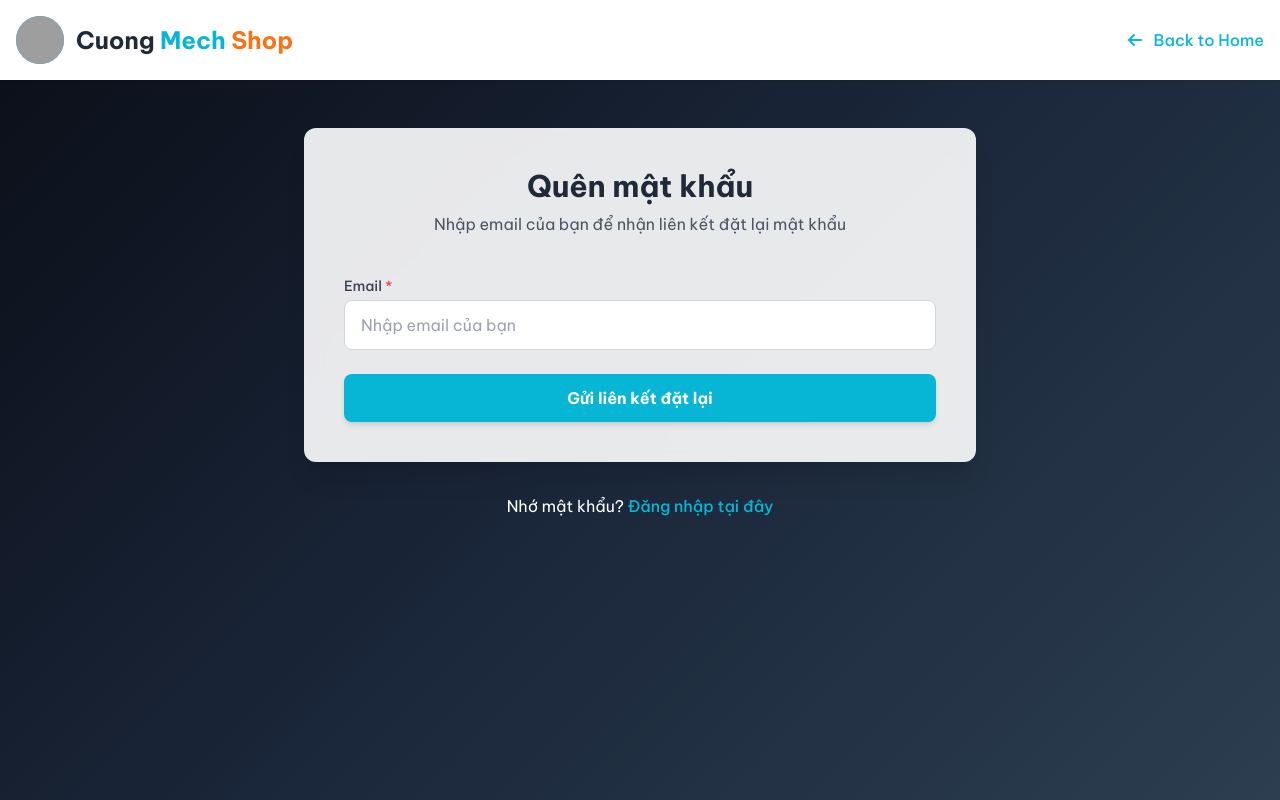
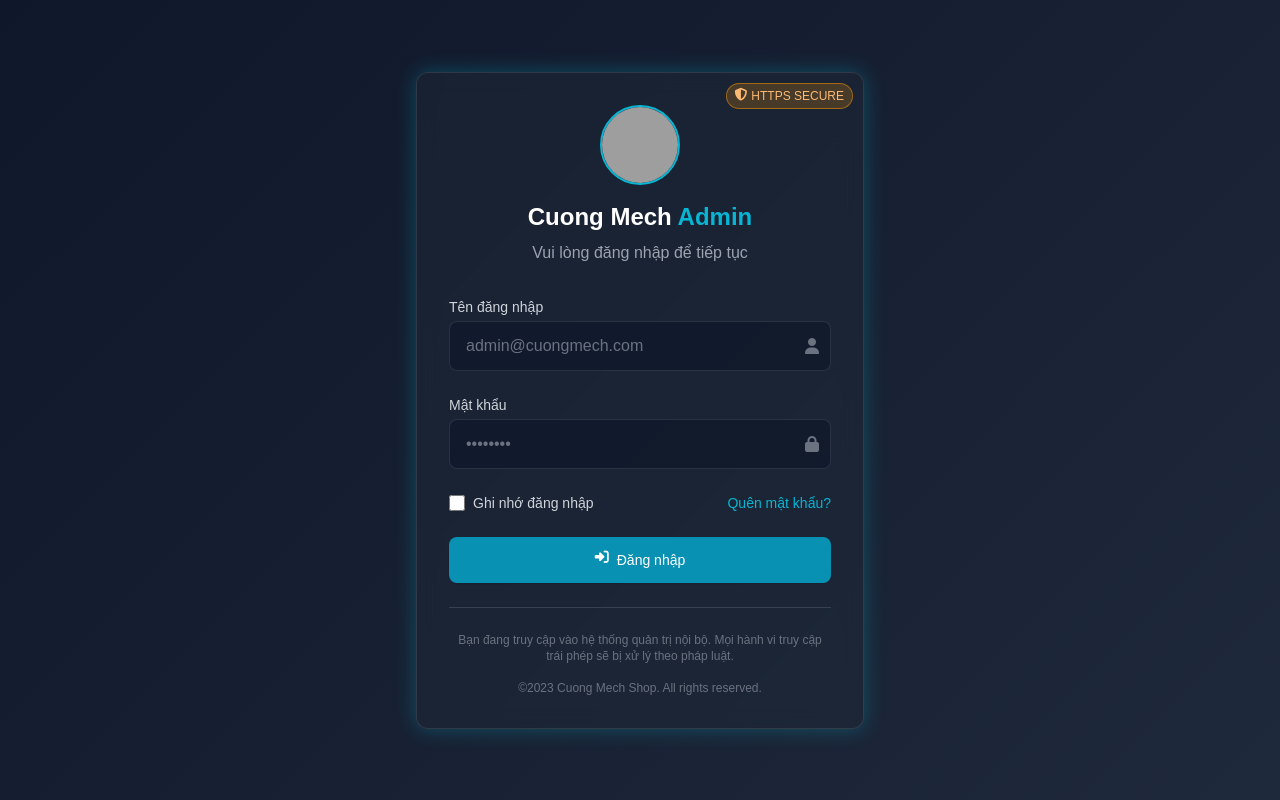
Before and after one commit to ChauChiCuong/admin-login, a plain HTML site: page index.html in a window 1280 px wide. Drawn offline with nearby package versions, Linux system fonts and the light colour scheme; grey boxes are pictures that could not be loaded.

Commit message:
Update index.html

```diff
--- a/index.html
+++ b/index.html
@@ -1,115 +1,157 @@
-
 <!DOCTYPE html>
 <html lang="vn">
 <head>
     <meta charset="UTF-8">
     <meta name="viewport" content="width=device-width, initial-scale=1.0">
-    <title>Forgot Password - Cuong Mech Shop</title>
+    <title>Cuong Mech Shop - Admin Panel</title>
     <script src="https://cdn.tailwindcss.com"></script>
     <link rel="stylesheet" href="https://cdnjs.cloudflare.com/ajax/libs/font-awesome/6.4.0/css/all.min.css">
     <style>
-        @import url('https://fonts.googleapis.com/css2?family=Be+Vietnam+Pro:wght@300;400;500;600;700&display=swap');
-
         body {
-            font-family: 'Be Vietnam Pro', 'Poppins', 'Segoe UI', system-ui, -apple-system, sans-serif;
-            background: linear-gradient(135deg, #f0fcff 0%, #fff8f0 100%);
-            min-height: 100vh;
+            background: linear-gradient(135deg, #0f172a 0%, #1e293b 100%);
+            height: 100vh;
+            font-family: 'Be Vietnam Pro', sans-serif;
         }
 
-        .gradient-bg {
-            position: fixed;
-            top: 0;
-            left: 0;
-            width: 100%;
-            height: 100%;
-            z-index: -2;
-            background: linear-gradient(135deg, #0a0e17 0%, #1a2639 50%, #2c3e50 100%);
+        .login-box {
+            backdrop-filter: blur(10px);
+            border: 1px solid rgba(255, 255, 255, 0.1);
+            box-shadow: 0 0 20px rgba(0, 188, 212, 0.3);
         }
 
-        .form-container {
-            background: rgba(255, 255, 255, 0.9);
-            backdrop-filter: blur(10px);
+        .input-field {
+            background: rgba(15, 23, 42, 0.7);
+            border: 1px solid rgba(255, 255, 255, 0.1);
+            transition: all 0.3s ease;
         }
 
         .input-field:focus {
-            box-shadow: 0 0 0 2px rgba(0, 188, 212, 0.5);
+            border-color: #00BCD4;
+            box-shadow: 0 0 0 3px rgba(0, 188, 212, 0.3);
         }
 
-        .submit-btn:hover {
-            transform: translateY(-2px);
-            box-shadow: 0 10px 20px -5px rgba(0, 188, 212, 0.4);
+        .security-badge {
+            position: absolute;
+            top: 10px;
+            right: 10px;
+            font-size: 0.8rem;
+            background: rgba(255, 152, 0, 0.2);
+            border: 1px solid rgba(255, 152, 0, 0.5);
         }
     </style>
 </head>
 <body>
-    <!-- Background -->
-    <div class="gradient-bg"></div>
+    <div class="flex items-center justify-center h-full p-4">
+        <div class="login-box bg-gray-800/50 rounded-xl p-8 w-full max-w-md relative">
+            <div class="security-badge px-2 py-1 rounded-full text-orange-300 flex items-center">
+                <i class="fas fa-shield-alt mr-1"></i>
+                <span class="text-xs">HTTPS SECURE</span>
+            </div>
 
-    <!-- Header -->
-    <header class="bg-white shadow-sm">
-        <div class="container mx-auto px-4">
-            <div class="flex justify-between items-center py-4">
-                <div class="flex items-center">
-                    <div class="w-12 h-12 rounded-full bg-cyan-500 flex items-center justify-center mr-3 overflow-hidden">
-                        <img src="https://i.postimg.cc/CLNSZCMV/cuong-mech-shop-1.png" alt="Cuong Mech Logo" class="w-full h-full object-cover">
+            <div class="text-center mb-8">
+                <img src="https://i.postimg.cc/CLNSZCMV/cuong-mech-shop-1.png" alt="Logo" class="w-20 h-20 mx-auto rounded-full border-2 border-cyan-500">
+                <h1 class="text-2xl font-bold text-white mt-4">Cuong Mech <span class="text-cyan-500">Admin</span></h1>
+                <p class="text-gray-400 mt-2">Vui lòng đăng nhập để tiếp tục</p>
+            </div>
+
+            <form id="loginForm" class="space-y-6">
+                <div>
+                    <label for="username" class="block text-sm font-medium text-gray-300 mb-1">Tên đăng nhập</label>
+                    <div class="relative">
+                        <input type="text" id="username" name="username" required
+                               class="input-field w-full px-4 py-3 rounded-lg text-white placeholder-gray-500 focus:outline-none focus:ring-0"
+                               placeholder="admin@cuongmech.com">
+                        <div class="absolute inset-y-0 right-0 flex items-center pr-3 pointer-events-none">
+                            <i class="fas fa-user text-gray-500"></i>
+                        </div>
                     </div>
-                    <h1 class="text-2xl font-bold text-gray-800">Cuong <span class="text-cyan-500">Mech</span> <span class="text-orange-500">Shop</span></h1>
                 </div>
-                <a href="https://chauchicuong.github.io/CuongMechShop/" class="text-cyan-500 hover:text-cyan-600 font-medium">
-                    <i class="fas fa-arrow-left mr-2"></i> Back to Home
-                </a>
+
+                <div>
+                    <label for="password" class="block text-sm font-medium text-gray-300 mb-1">Mật khẩu</label>
+                    <div class="relative">
+                        <input type="password" id="password" name="password" required
+                               class="input-field w-full px-4 py-3 rounded-lg text-white placeholder-gray-500 focus:outline-none focus:ring-0"
+                               placeholder="••••••••">
+                        <div class="absolute inset-y-0 right-0 flex items-center pr-3 pointer-events-none">
+                            <i class="fas fa-lock text-gray-500"></i>
+                        </div>
+                    </div>
+                </div>
+
+                <div class="flex items-center justify-between">
+                    <div class="flex items-center">
+                        <input id="remember-me" name="remember-me" type="checkbox"
+                               class="h-4 w-4 rounded border-gray-300 text-cyan-500 focus:ring-0">
+                        <label for="remember-me" class="ml-2 block text-sm text-gray-300">Ghi nhớ đăng nhập</label>
+                    </div>
+
+                    <div class="text-sm">
+                        <a href="#" class="font-medium text-cyan-500 hover:text-cyan-400">Quên mật khẩu?</a>
+                    </div>
+                </div>
+
+                <div>
+                    <button type="submit"
+                            class="w-full flex justify-center py-3 px-4 border border-transparent rounded-lg shadow-sm text-sm font-medium text-white bg-cyan-600 hover:bg-cyan-700 focus:outline-none focus:ring-2 focus:ring-offset-2 focus:ring-cyan-500 transition duration-300">
+                        <i class="fas fa-sign-in-alt mr-2"></i> Đăng nhập
+                    </button>
+                </div>
+            </form>
+
+            <div class="mt-6 border-t border-gray-700 pt-6">
+                <p class="text-xs text-gray-500 text-center">
+                    Bạn đang truy cập vào hệ thống quản trị nội bộ. Mọi hành vi truy cập trái phép sẽ bị xử lý theo pháp luật.
+                    <br><br>
+                    ©2023 Cuong Mech Shop. All rights reserved.
+                </p>
             </div>
         </div>
-    </header>
+    </div>
 
-    <!-- Main Content -->
     <script>
-        document.addEventListener("DOMContentLoaded", function () {
-            const recoveryForm = document.getElementById("recoveryForm");
+        document.getElementById('loginForm').addEventListener('submit', async function(e) {
+            e.preventDefault();
 
-            recoveryForm.addEventListener("submit", function (e) {
-                e.preventDefault();
+            const username = document.getElementById('username').value;
+            const password = document.getElementById('password').value;
 
-                const email = document.getElementById("email").value;
+            // Hiển thị loading
+            const button = e.target.querySelector('button[type="submit"]');
+            const originalText = button.innerHTML;
+            button.innerHTML = '<i class="fas fa-spinner fa-spin mr-2"></i> Đang xác thực...';
+            button.disabled = true;
 
-                // Giả lập gửi email thành công
-                alert(`Đã gửi liên kết đặt lại mật khẩu đến ${email}. Vui lòng kiểm tra email của bạn.`);
+            try {
+                // Gọi API đăng nhập
+                const response = await fetch('http://localhost:3000/api/admin/login', {
+                    method: 'POST',
+                    headers: {
+                        'Content-Type': 'application/json'
+                    },
+                    body: JSON.stringify({ username, password })
+                });
 
-                // (Tùy chọn) Redirect về trang đăng nhập sau 3 giây
-                setTimeout(() => {
-                    window.location.href = "https://chauchicuong.github.io/CuongMechShop-signin/";
-                }, 3000);
-            });
+                const data = await response.json();
+
+                if (response.ok) {
+                    // Lưu token và chuyển hướng
+                    localStorage.setItem('adminToken', data.token);
+                    window.location.href = 'admin-dashboard.html';
+                } else {
+                    throw new Error(data.message || 'Đăng nhập thất bại');
+                }
+            } catch (error) {
+                alert(error.message);
+                button.innerHTML = originalText;
+                button.disabled = false;
+            }
         });
+
+        // Kiểm tra nếu đã đăng nhập thì chuyển thẳng đến dashboard
+        if (localStorage.getItem('adminToken')) {
+            window.location.href = 'admin-dashboard.html';
+        }
     </script>
-    <main class="container mx-auto px-4 py-12">
-        <div class="max-w-2xl mx-auto">
-            <div class="form-container rounded-xl shadow-xl overflow-hidden p-8 md:p-10">
-                <div class="text-center mb-10">
-                    <h2 class="text-3xl font-bold text-gray-800 mb-2">Quên mật khẩu</h2>
-                    <p class="text-gray-600">Nhập email của bạn để nhận liên kết đặt lại mật khẩu</p>
-                </div>
-
-                <form id="recoveryForm" class="space-y-6">
-                    <div class="space-y-4">
-                        <div>
-                            <label for="email" class="block text-sm font-medium text-gray-700 mb-1">Email <span class="text-red-500">*</span></label>
-                            <input type="email" id="email" name="email" required
-                                class="w-full px-4 py-3 rounded-lg border border-gray-300 input-field focus:outline-none focus:border-cyan-500"
-                                placeholder="Nhập email của bạn">
-                        </div>
-                    </div>
-
-                    <div>
-                        <button type="submit"
-                            class="w-full bg-cyan-500 hover:bg-cyan-600 text-white font-bold py-3 px-6 rounded-lg shadow-md transition-all duration-300 submit-btn">
-                            Gửi liên kết đặt lại
-                        </button>
-                    </div>
-                </form>
-            </div>
-
-            <div class="text-center mt-8 text-white">
-                <p>Nhớ mật khẩu? <a href="https://chauchicuong.github.io/CuongMechShop-signin/" class="text-cyan-500 hover:text-cyan-600 font-medium">Đăng nhập tại đây</a></p>
-            </div>
-        </div>
+</body>
+</html>
```
